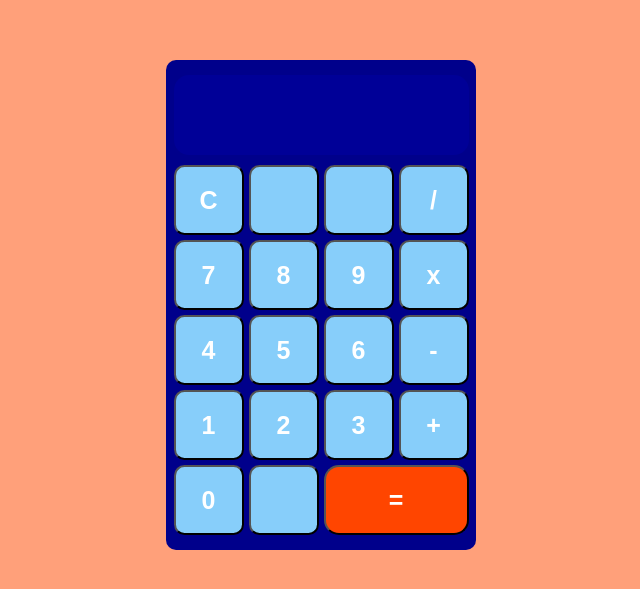
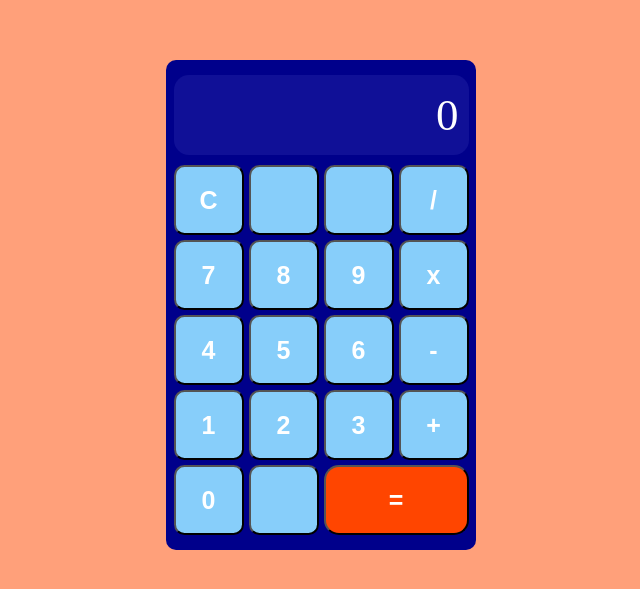
Before and after one commit to ngotfryd123/calculator, a plain HTML site: page index.html in a window 1280 px wide. Shown: the part 103-692 px from the top of the page, without its empty margins (319-959 px from the left). Drawn offline with Linux system fonts and the light colour scheme.

Commit message:
Added dummy display

```diff
--- a/index.html
+++ b/index.html
@@ -4,7 +4,7 @@
     <meta charset="UTF-8">
     <meta http-equiv="X-UA-Compatible" content="IE=edge">
     <meta name="viewport" content="width=device-width, initial-scale=1.0">
-    <title>Document</title>
+    <title>Calculator</title>
     <script src="script.js" defer></script>
     <link rel="stylesheet" href="style.css"/>
 
@@ -15,9 +15,12 @@
     height: 490px;
     width: 310px;
 "><div class="display" style="
-    width: 295px;
+    width: 275px;
     height: 80px;
-"></div><div class="buttonbox"><button>C</button><button></button><button></button><button>/</button><button>7</button><button>8</button><button>9</button><button>x</button><button>4</button><button>5</button><button>6</button><button>-</button><button>1</button><button>2</button><button>3</button><button>+</button><button>0</button><button></button><button class="equal">=</button></div></div>
+    padding-right: 10px;
+    padding-left: 10px;
+    margin-right: 0px;
+">0</div><div class="buttonbox"><button>C</button><button></button><button></button><button>/</button><button>7</button><button>8</button><button>9</button><button>x</button><button>4</button><button>5</button><button>6</button><button>-</button><button>1</button><button>2</button><button>3</button><button>+</button><button>0</button><button></button><button class="equal">=</button></div></div>
 
 
 
--- a/style.css
+++ b/style.css
@@ -30,9 +30,13 @@ div#container {
     align-self: center;
 }
 .display {
-    background: blue;
-    opacity: 0.1;
+    background: #101097;
     border-radius: 15px;
+    color: white;
+    display: flex;
+    align-items: center;
+    justify-content: flex-end;
+    font-size: 45px;
 }
 body {
     background: lightsalmon;
```
